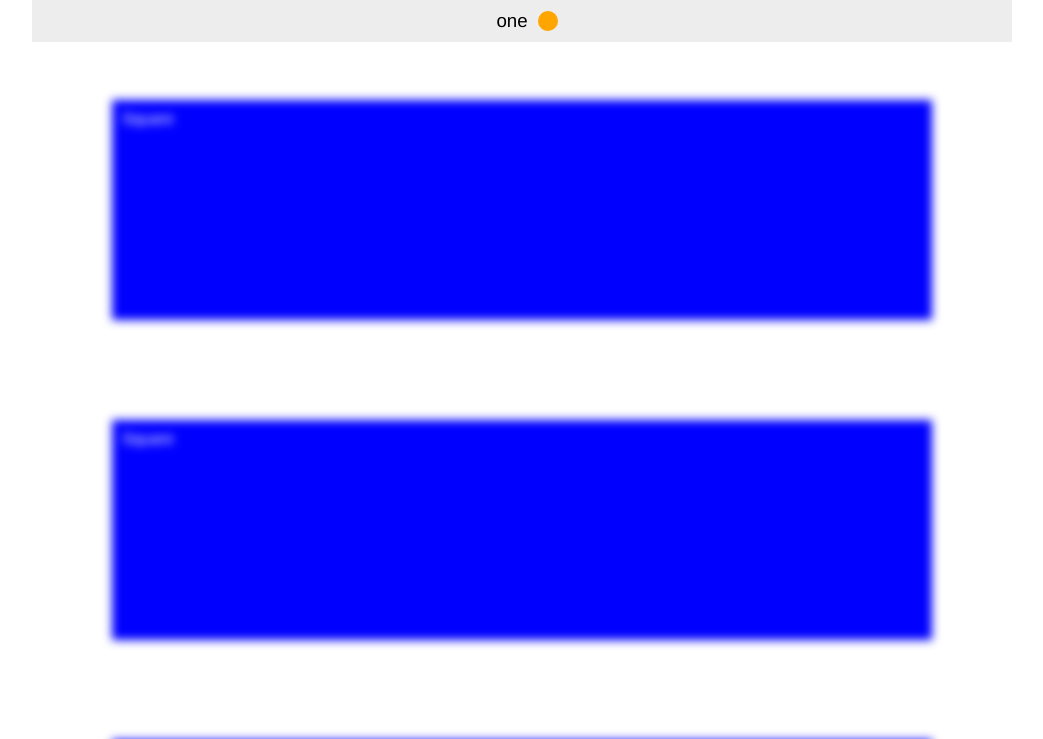
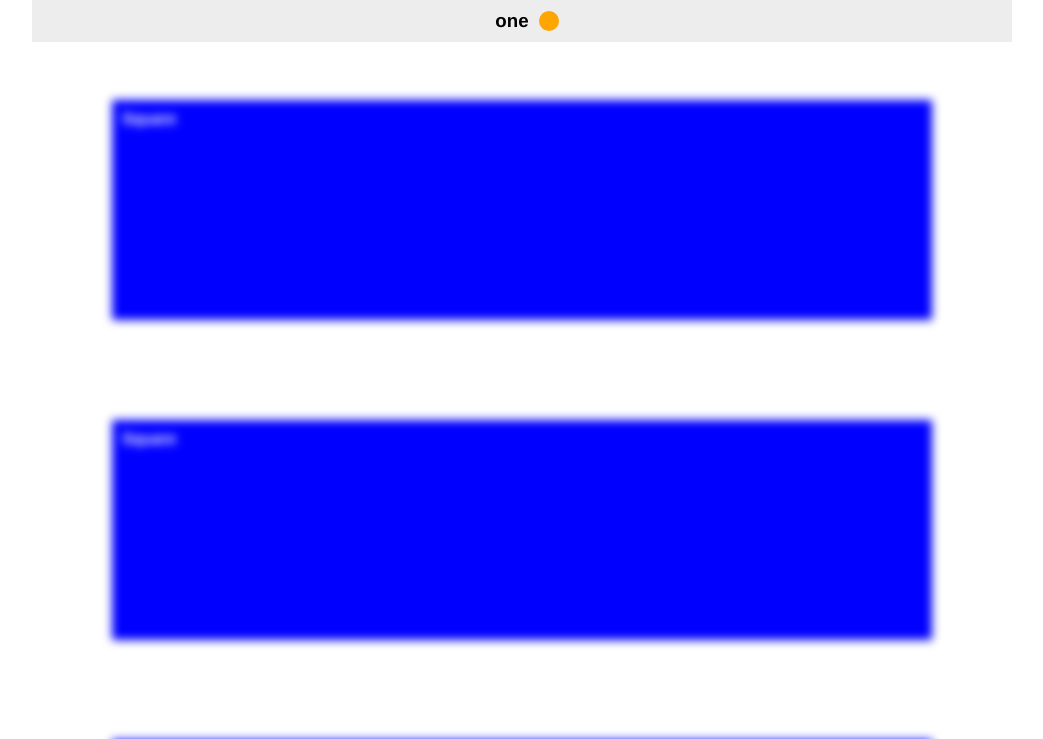
Before and after one commit to SanjeevMidda/header-blur, a React (Create React App) app: page / in a window 1280 px wide. Shown: the top 739 px of the page, without its empty margins (118-1161 px from the left). Built offline with nearby package versions, Linux system fonts and the light colour scheme.

Commit message:
Update index.css

```diff
--- a/src/index.css
+++ b/src/index.css
@@ -1,7 +1,7 @@
 * {
   margin: 0px;
   font-family: Helvetica, sans-serif;
-  font-weight: 300;
+  font-weight: 800;
 }
 
 .App {
```
